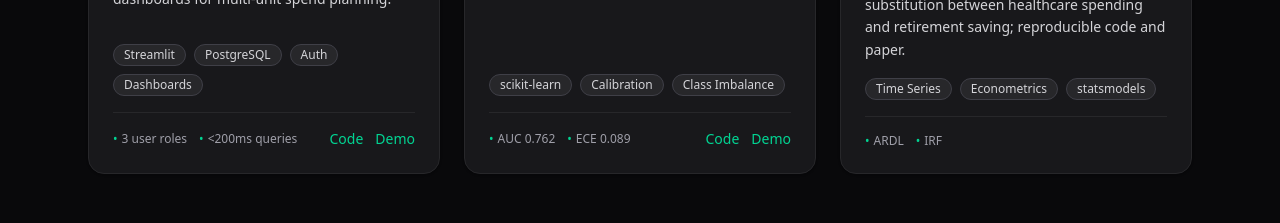
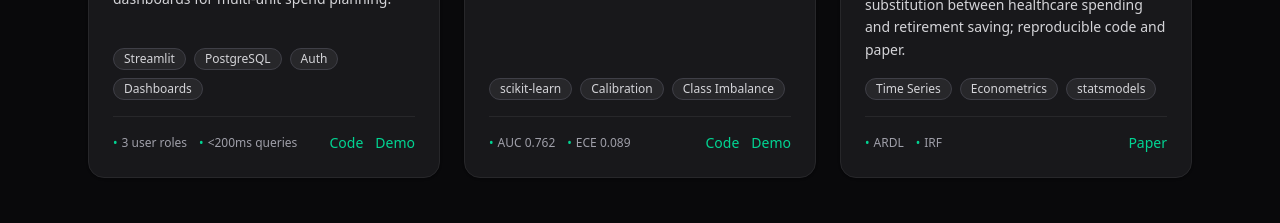
Before and after one commit to Je4n-A/Portfolio_Website, a React (Vite) app in the folder my-portfolio/: page / in a window 1280 px wide. Shown: the part 1160-1383 px from the top of the page. Built offline with nearby package versions, Linux system fonts and the light colour scheme.

Commit message:
"Make resume viewable in browser"

```diff
--- a/my-portfolio/src/App.tsx
+++ b/my-portfolio/src/App.tsx
@@ -12,9 +12,9 @@ const DATA = {
   links: {
     email: "mailto:jeanma6742@gmail.com?subject=Hi%20Jean%20—%20Portfolio%20Inquiry",
     github: "https://github.com/Je4n-A",
-    linkedin: "https://www.linkedin.com/in/jeanamalvarez034/",
+    linkedin: "https://www.linkedin.com/in/jeanmalvarez034/",
     // kaggle: "https://www.kaggle.com/your-handle",
-    resume: "https://docs.google.com/viewer?url=https://Je4n-A.github.io/Portfolio_Website/resume/Jean_Alvarez_Resume.pdf",
+    resume: "https://docs.google.com/viewer?url=https://Je4n-A.github.io/Portfolio_Website/documents/Jean_Alvarez_Resume-2025_pdf.pdf",
   },
   skills: {
     languages: [
@@ -60,7 +60,7 @@ const DATA = {
       summary:
         "Behavioral finance study (ARDL/VAR) on substitution between healthcare spending and retirement saving; reproducible code and paper.",
       tags: ["Time Series", "Econometrics", "statsmodels"],
-      links: { paper: "documents/cost_of_health_6_29_25.pdf" },
+      links: { paper: "https://docs.google.com/viewer?url=https://Je4n-A.github.io/Portfolio_Website/documents/cost_of_health_6_29_25.pdf" },
       metrics: ["ARDL", "IRF", "FEVD"],
     },
   ],
@@ -399,6 +399,18 @@ function ProjectGrid({ projects }: { projects: typeof DATA.projects }) {
                       Demo
                     </a>
                   )}
+                  {/* @ts-ignore */}
+                  {p.links?.paper && (
+                    <a
+                      // @ts-ignore
+                      href={p.links.paper}
+                      target="_blank"
+                      rel="noreferrer"
+                      className="text-emerald-600 underline-offset-2 transition-colors hover:text-emerald-700 hover:underline dark:text-emerald-400 dark:hover:text-emerald-300"
+                    >
+                      Paper
+                    </a>
+                  )}
                 </div>
               </div>
             )}
```
Also changed, not shown: 2 other files (tests, documents, lock files or other folders).
